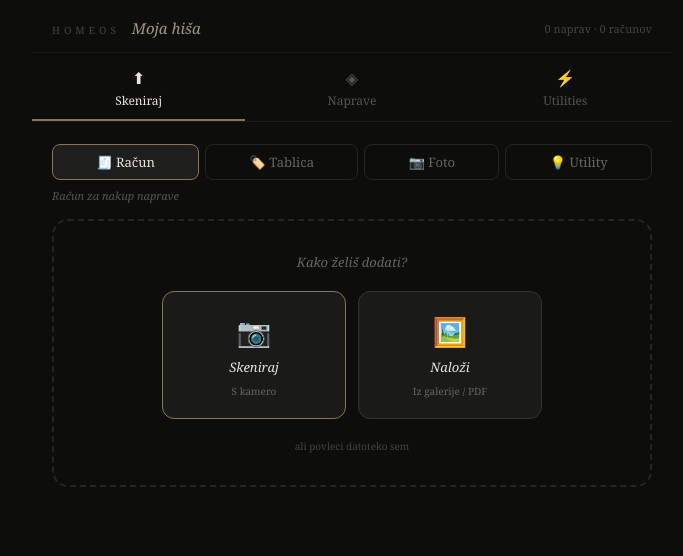
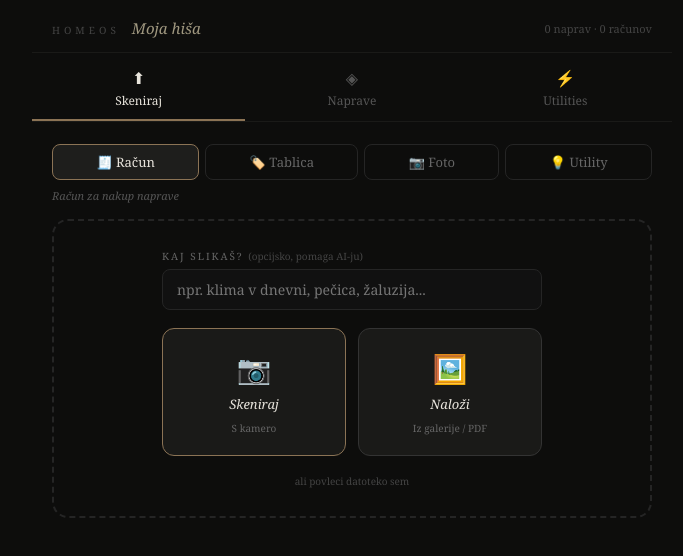
Before and after one commit to MartinPelcl/homeOS, a React (Vite) app: page / in a window 1280 px wide. Shown: the top 556 px of the page, without its empty margins (288-971 px from the left). Built offline with nearby package versions, Linux system fonts and the light colour scheme.

Commit message:
Add files via upload

```diff
--- a/src/screens/Scanner.jsx
+++ b/src/screens/Scanner.jsx
@@ -2,27 +2,36 @@ import { useState, useRef, useCallback } from "react";
 import { store, fileToBase64, ASSET_CATEGORIES, UTILITY_TYPES } from "../store/index.js";
 import { Input, Btn, Spinner } from "../components/ui.jsx";
 
-async function extractData(file, mode) {
+async function extractData(file, mode, hint) {
   const base64 = await fileToBase64(file);
   const contentBlock = file.type === "application/pdf"
     ? { type: "document", source: { type: "base64", media_type: "application/pdf", data: base64 } }
     : { type: "image",    source: { type: "base64", media_type: file.type, data: base64 } };
 
+  const hintLine = hint ? `\n\nUporabnik je povedal: "${hint}". Uporabi to kot kontekst — ne ugibaj kaj je naprava, ampak verjemi userju.\n` : "";
+
   const prompts = {
-    receipt: `Analiziraj račun za nakup naprave ali opreme. Vrni IZKLJUČNO veljaven JSON brez markdown ali besedila:
+    receipt: `Analiziraj račun za nakup naprave ali opreme.${hintLine} Vrni IZKLJUČNO veljaven JSON brez markdown ali besedila:
 {"name":"kratko ime naprave (npr. Pralni stroj, Pe\u010dica)","brand":"znamka ali null","model":"model ali null","category":"ena od: Ogrevanje & Hlajenje|Kuhinja|Kopalnica|Streha & Fasada|Vrt & Zunanjost|Varnost|Elektrika|Vodovodna napeljava|Ostalo","purchase_date":"YYYY-MM-DD ali null","price":"\u0161tevilo ali null","supplier":"prodajalec ali null","warranty_years":"\u0161tevilo ali null","warranty_expires":"YYYY-MM-DD ali null","specs":{},"notes":"kratka opomba ali null","confidence":"high|medium|low"}`,
 
-    plate: `Analiziraj tehni\u010dno tablico (etiketo) naprave. Tukaj so podatki o napravi (model, serijska \u0161tevilka, napajanje, mo\u010d, itd.).
+    plate: `Analiziraj tehni\u010dno tablico (etiketo) naprave. Tukaj so podatki o napravi (model, serijska \u0161tevilka, napajanje, mo\u010d, itd.).${hintLine}
 Vrni IZKLJUČNO veljaven JSON brez markdown ali besedila:
 {"name":"kratko ime naprave (npr. Klimatska naprava, Pe\u010dica, Toplotna \u010drpalka)","brand":"znamka","model":"model ali artikel \u0161t.","category":"ena od: Ogrevanje & Hlajenje|Kuhinja|Kopalnica|Streha & Fasada|Vrt & Zunanjost|Varnost|Elektrika|Vodovodna napeljava|Ostalo","specs":{"Serijska \u0161tevilka":"vrednost","Leto izdelave":"vrednost","Napetost":"vrednost","Mo\u010d":"vrednost"},"notes":"npr. Made in...","confidence":"high|medium|low"}
 
-V "specs" objekt VKLJU\u010cI VSA polja ki jih vidi\u0161 na tablici (serijska, leto, napetost, mo\u010d, frekvenca, hladivo/refrigerant, te\u017ca, IP koda, kapaciteta, energetski razred, itd.). Klju\u010di naj bodo v sloven\u0161\u010dini, vrednosti to\u010dno kot na tablici. Ne izpu\u0161\u010daj relevantnih podatkov.`,
+V "specs" objekt VKLJU\u010cI VSA polja ki jih vidi\u0161 na tablici (serijska, leto, napetost, mo\u010d, frekvenca, hladivo/refrigerant, te\u017ca, IP koda, kapaciteta, energetski razred, itd.). Klju\u010di naj bodo v sloven\u0161\u010dini, vrednosti to\u010dno kot na tablici. Ne izpu\u0161\u010daj relevantnih podatkov.
 
-    photo: `Analiziraj fotografijo naprave ali opreme (brez tablice). Prepoznaj kaj je naprava in znamko \u010de je vidna.
+POMEMBNO za LETO IZDELAVE: leto je lahko v razli\u010dnih formatih:
+- Eksplicitno: "Year of manufacture", "YOM", "Leto izdelave", "2020. 04"
+- V datumu proizvodnje: "04/2020", "2020-04"
+- V serijski \u0161tevilki: npr. "92430119" lahko vsebuje leto (944 = teden 44, 2019)
+- Na "Date code" ali "Mfg date" oznaki
+\u010ce najde\u0161 KAKR\u0160NOKOLI omembo leta ali datuma proizvodnje, ga vklju\u010di v "Leto izdelave" kot 4-mestno \u0161tevilo (2020). \u010ce res ni nikjer, pusti null - NE UGIBAJ.`,
+
+    photo: `Analiziraj fotografijo naprave ali opreme (brez tablice). Prepoznaj kaj je naprava in znamko \u010de je vidna.${hintLine}
 Vrni IZKLJUČNO veljaven JSON brez markdown ali besedila:
 {"name":"kratko ime naprave (npr. Indukcijska plo\u0161\u010da, Hladilnik, Klima)","brand":"znamka \u010de jo vidi\u0161 ali null","model":"null","category":"ena od: Ogrevanje & Hlajenje|Kuhinja|Kopalnica|Streha & Fasada|Vrt & Zunanjost|Varnost|Elektrika|Vodovodna napeljava|Ostalo","specs":{},"notes":"opi\u0161i kar vidi\u0161 (barvo, tip, posebnosti)","confidence":"high|medium|low"}`,
 
-    utility: `Analiziraj ra\u010dun za komunalne storitve. Vrni IZKLJUČNO veljaven JSON brez markdown ali besedila:
+    utility: `Analiziraj ra\u010dun za komunalne storitve.${hintLine} Vrni IZKLJUČNO veljaven JSON brez markdown ali besedila:
 {"utility_type":"elektrika|plin|voda|internet|odpadki|ostalo","provider":"ime ponudnika","amount":"\u0161tevilo ali null","billing_period_start":"YYYY-MM-DD ali null","billing_period_end":"YYYY-MM-DD ali null","due_date":"YYYY-MM-DD ali null","consumption":"npr 234 kWh ali null","contract_expires":"YYYY-MM-DD ali null","account_number":"null ali string","notes":"null ali string","confidence":"high|medium|low"}`,
   };
 
@@ -125,6 +134,7 @@ export default function ScannerScreen({ onSaved }) {
   const [extracted, setExtracted] = useState(null);
   const [error, setError]         = useState(null);
   const [lastSaved, setLastSaved] = useState(null);
+  const [hint, setHint]           = useState("");
   const cameraRef  = useRef();
   const galleryRef = useRef();
 
@@ -139,13 +149,13 @@ export default function ScannerScreen({ onSaved }) {
     setPreview(f.type.startsWith("image/") ? URL.createObjectURL(f) : null);
     setPhase("scanning");
     try {
-      setExtracted(await extractData(f, mode));
+      setExtracted(await extractData(f, mode, hint));
       setPhase("confirm");
     } catch (e) {
       setError("Ekstrakcija ni uspela: " + e.message);
       setPhase("upload");
     }
-  }, [mode]);
+  }, [mode, hint]);
 
   const handleDrop = useCallback((e) => {
     e.preventDefault(); setDragOver(false);
@@ -161,7 +171,7 @@ export default function ScannerScreen({ onSaved }) {
     setPhase("saved");
   };
 
-  const reset = () => { setPhase("upload"); setPreview(null); setExtracted(null); setError(null); };
+  const reset = () => { setPhase("upload"); setPreview(null); setExtracted(null); setError(null); setHint(""); };
 
   return (
     <div style={{ display: "flex", flexDirection: "column", gap: 16 }}>
@@ -192,15 +202,32 @@ export default function ScannerScreen({ onSaved }) {
             onDrop={handleDrop}
             style={{
               border: `2px dashed ${dragOver ? "#8B7355" : "#252525"}`,
-              borderRadius: 16, padding: "32px 20px", textAlign: "center",
+              borderRadius: 16, padding: "28px 20px", textAlign: "center",
               background: dragOver ? "#0f0d08" : "transparent",
-              display: "flex", flexDirection: "column", alignItems: "center", gap: 20,
+              display: "flex", flexDirection: "column", alignItems: "center", gap: 18,
               transition: "all 0.2s",
             }}
           >
-            <div style={{ fontSize: 13, color: "#666", fontStyle: "italic" }}>
-              Kako želiš dodati?
-            </div>
+            {isAsset && (
+              <div style={{ width: "100%", maxWidth: 380 }}>
+                <label style={{ fontSize: 10, letterSpacing: 2, color: "#666", textTransform: "uppercase", display: "block", marginBottom: 6, textAlign: "left" }}>
+                  Kaj slikaš? <span style={{ color: "#444", textTransform: "none", letterSpacing: 0 }}>(opcijsko, pomaga AI-ju)</span>
+                </label>
+                <input
+                  value={hint}
+                  onChange={e => setHint(e.target.value)}
+                  placeholder="npr. klima v dnevni, pečica, žaluzija..."
+                  style={{
+                    background: "#111", border: "1px solid #252525", borderRadius: 8,
+                    color: "#e8e4dc", padding: "10px 14px", fontSize: 14,
+                    fontFamily: "inherit", width: "100%", outline: "none",
+                    boxSizing: "border-box",
+                  }}
+                  onFocus={e => e.target.style.borderColor = "#8B7355"}
+                  onBlur={e => e.target.style.borderColor = "#252525"}
+                />
+              </div>
+            )}
 
             <div style={{ display: "flex", gap: 12, width: "100%", maxWidth: 380 }}>
               <button onClick={() => cameraRef.current.click()} style={{
@@ -297,6 +324,53 @@ export default function ScannerScreen({ onSaved }) {
                 onChange={s => setExtracted({ ...extracted, specs: s })}
               />
 
+              {(() => {
+                const hasYear =
+                  extracted.purchase_date ||
+                  Object.entries(extracted.specs || {}).some(([k, v]) =>
+                    /leto|year|izdelav|manuf/i.test(k) && v && String(v).match(/\d{4}/)
+                  );
+                if (hasYear) return null;
+                return (
+                  <div style={{
+                    background: "#1a1408", border: "1px solid #c8954a55",
+                    borderRadius: 8, padding: "12px 14px",
+                    display: "flex", flexDirection: "column", gap: 10,
+                  }}>
+                    <div style={{ display: "flex", gap: 8, alignItems: "flex-start" }}>
+                      <span style={{ color: "#c8954a", fontSize: 14 }}>⚠</span>
+                      <div style={{ fontSize: 12, color: "#c8b090", lineHeight: 1.5 }}>
+                        <strong>Leto izdelave / nakupa manjka.</strong><br />
+                        Brez tega ne moremo planirati servisov in opomnikov.
+                      </div>
+                    </div>
+                    <input
+                      type="number"
+                      placeholder="npr. 2020"
+                      min="1950" max="2030"
+                      onChange={e => {
+                        const year = e.target.value;
+                        if (year && year.length === 4) {
+                          setExtracted({
+                            ...extracted,
+                            specs: { ...(extracted.specs || {}), "Leto izdelave": year },
+                          });
+                        }
+                      }}
+                      style={{
+                        background: "#0d0d0c", border: "1px solid #c8954a55",
+                        borderRadius: 6, color: "#e8e4dc",
+                        padding: "9px 12px", fontSize: 14,
+                        fontFamily: "inherit", outline: "none", width: "100%",
+                        boxSizing: "border-box",
+                      }}
+                      onFocus={e => e.target.style.borderColor = "#c8954a"}
+                      onBlur={e => e.target.style.borderColor = "#c8954a55"}
+                    />
+                  </div>
+                );
+              })()}
+
               {extracted.notes && (
                 <Input label="Opomba" value={extracted.notes} onChange={v => setExtracted({ ...extracted, notes: v })} />
               )}
```
